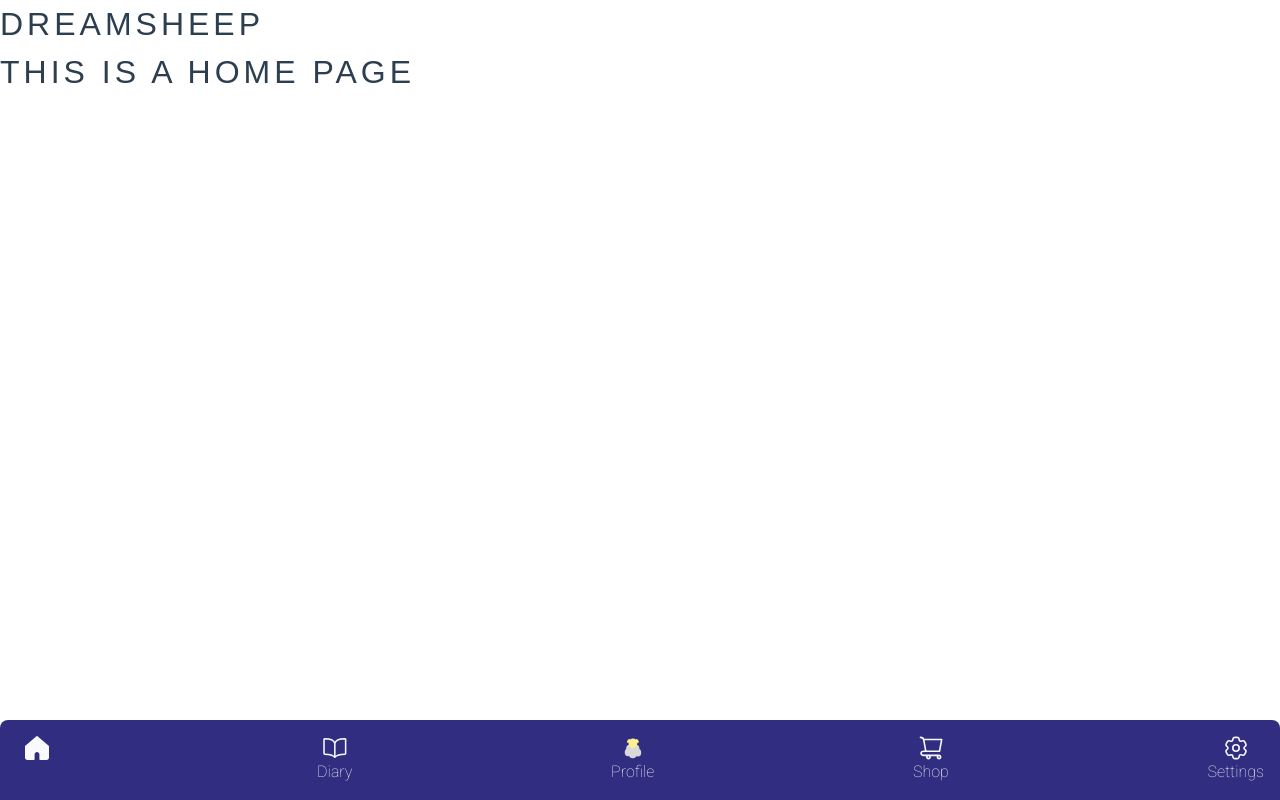
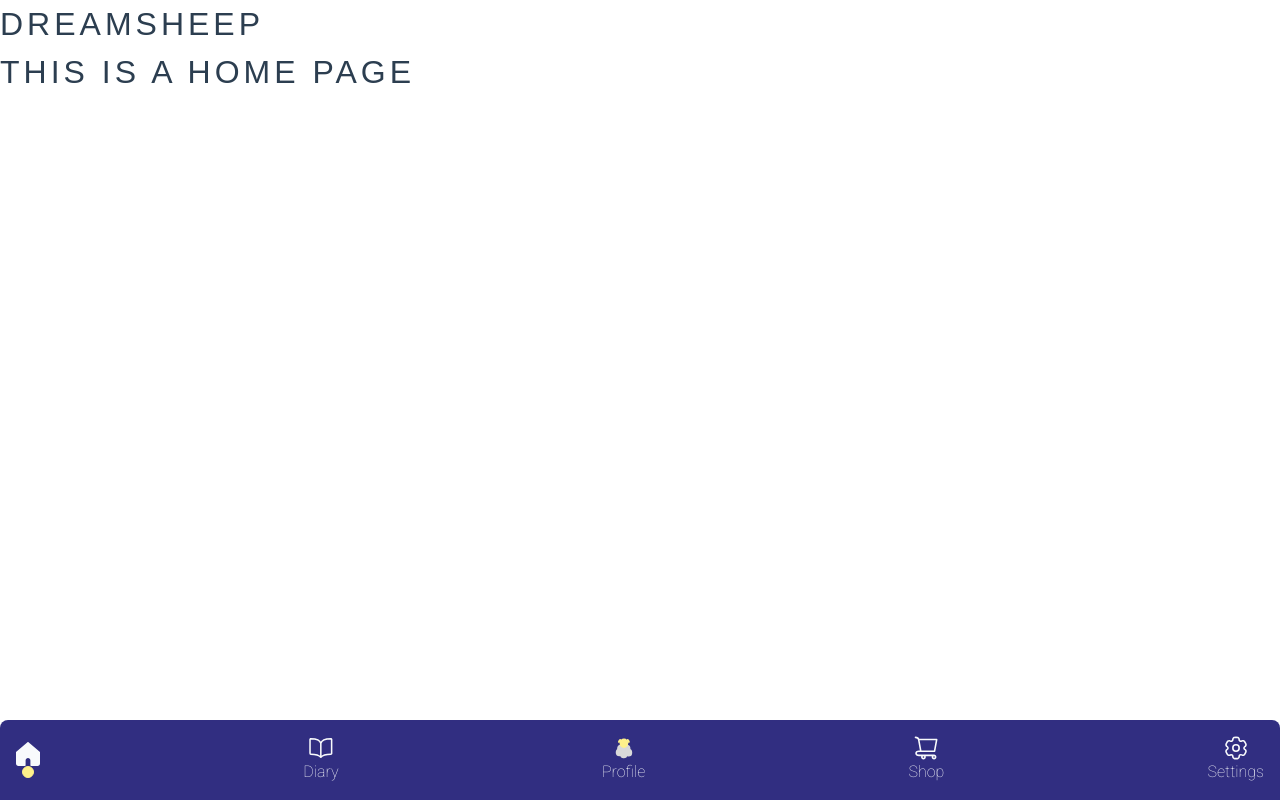
Before and after one commit to SamuelCharasse/2024-DreamSheepApp-Grp4, a Vue app in the folder DreamSheep-app/: page / in a window 1280 px wide. Built offline with nearby package versions, Linux system fonts and the light colour scheme; a web font is replaced by a local one.

Commit message:
refactor: Update Menu component with improved navigation links styling

```diff
--- a/DreamSheep-app/src/components/Menu.vue
+++ b/DreamSheep-app/src/components/Menu.vue
@@ -8,31 +8,36 @@ import {RouterLink} from 'vue-router';
             <li>
                 <router-link to="/" class="flex flex-col items-center">
                 <img src="./icons/HomeIcon.svg" alt="Icon" class="h-6 w-6 text-slate-50">
-                <span :class="{ 'text-transparent': $route.path === '/' }">Home</span>
+                <img v-if="$route.path === '/'" src="./icons/EllipseMenu.svg" alt="Ellispe" class="h-3 w-3">
+                <span v-else>Home</span>
                 </router-link>
             </li>
             <li>
                 <router-link to="/diary" class="flex flex-col items-center">
                 <img src="./icons/DiaryIcon.svg" alt="Icon" class="h-6 w-6 text-slate-50">
-                <span :class="{ 'text-transparent': $route.path === '/diary'}">Diary</span>
+                <img v-if="$route.path === '/diary'" src="./icons/EllipseMenu.svg" alt="Ellispe" class="h-3 w-3">
+                <span v-else>Diary</span>
                 </router-link>
             </li>
             <li>
                 <router-link to="/profile" class="flex flex-col items-center">
                 <img src="./icons/ProfileIcon.svg" alt="Icon" class="h-6 w-6 text-slate-50">
-                <span :class="{ 'text-transparent': $route.path === '/profile'}">Profile</span>
+                <img v-if="$route.path === '/profile'" src="./icons/EllipseMenu.svg" alt="Ellispe" class="h-3 w-3">
+                <span v-else>Profile</span>
                 </router-link>
             </li>
             <li>
                 <router-link to="/shop" class="flex flex-col items-center">
                 <img src="./icons/ShopIcon.svg" alt="Icon" class="h-6 w-6 text-slate-50">
-                <span :class="{ 'text-transparent': $route.path === '/shop'}">Shop</span>
+                <img v-if="$route.path === '/shop'" src="./icons/EllipseMenu.svg" alt="Ellispe" class="h-3 w-3">
+                <span v-else>Shop</span>
                 </router-link>
             </li>
             <li>
                 <router-link to="/settings" class="flex flex-col items-center">
                 <img src="./icons/SettingsIcon.svg" alt="Icon" class="h-6 w-6 text-slate-50">
-                <span :class="{ 'text-transparent': $route.path === '/settings'}">Settings</span>
+                <img v-if="$route.path === '/settings'" src="./icons/EllipseMenu.svg" alt="Ellispe" class="h-3 w-3">
+                <span v-else>Settings</span>
                 </router-link>
             </li>
         </ul>
```
